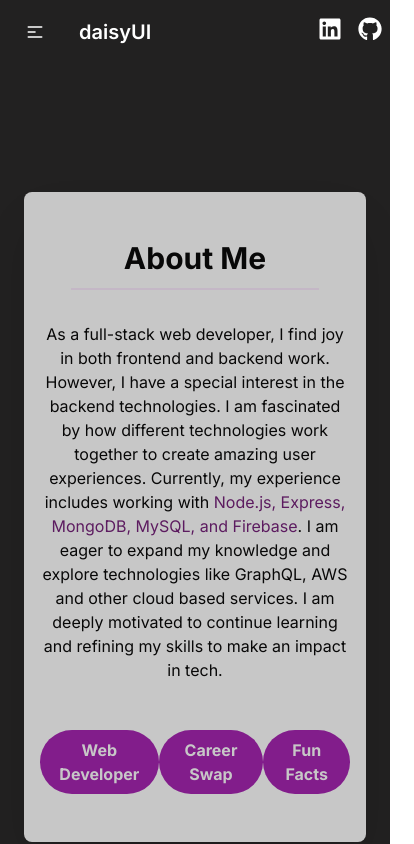
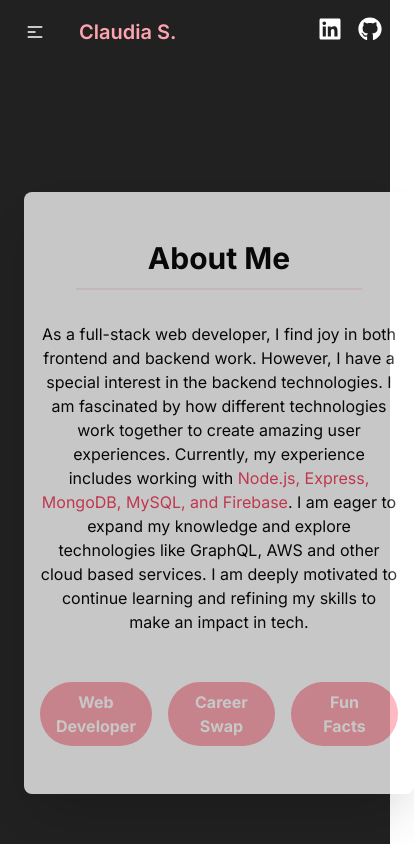
Before and after one commit to cjsolis12/csolis, a Next.js app in the folder fullstack-portfolio/: page /about in a window 390 px wide. Shown: the top 844 px of the page, 414 px wide, since content can reach past the window. Built offline with nearby package versions, Linux system fonts and the light colour scheme.

Commit message:
changed buttons in about me

```diff
--- a/fullstack-portfolio/app/about/page.js
+++ b/fullstack-portfolio/app/about/page.js
@@ -16,7 +16,7 @@ export default function About() {
         work. However, I have a special interest in the backend technologies. I
         am fascinated by how different technologies work together to create
         amazing user experiences. Currently, my experience includes working with
-        <span className="text-fuchsia-900">
+        <span className="text-rose-500">
           {" "}
           Node.js, Express, MongoDB, MySQL, and Firebase
         </span>
@@ -41,25 +41,25 @@ export default function About() {
         <div className="w-full lg:w-3/5 rounded-lg lg:rounded-l-lg lg:rounded-r-none shadow-2xl bg-white opacity-75 mx-6 lg:mx-0">
           <div className="p-4 md:p-12 text-center lg:text-left">
             <h1 className="text-3xl font-bold pt-8 lg:pt-0">About Me</h1>
-            <div className="mx-auto lg:mx-0 w-4/5 pt-3 border-b-2 border-fuchsia-300 opacity-25"></div>
+            <div className="mx-auto lg:mx-0 w-4/5 pt-3 border-b-2 border-rose-300 opacity-25"></div>
 
             {contentMap[selectedContent]}
-            <div className="pt-12 pb-8 flex">
+            <div className="pt-12 pb-8 flex space-x-4">
               <button
                 onClick={() => buttonClicked("default")}
-                className="bg-fuchsia-700 hover:bg-fuchsia-300 text-white font-bold py-2 px-4 rounded-full"
+                className="w-36  bg-rose-300 hover:bg-rose-400 text-white font-bold py-2 px-4 rounded-full"
               >
                 Web Developer
               </button>
               <button
                 onClick={() => buttonClicked("careerSwap")}
-                className="bg-fuchsia-700 hover:bg-fuchsia-300 text-white font-bold py-2 px-4 rounded-full"
+                className="w-36 bg-rose-300 hover:bg-rose-400 text-white font-bold py-2 px-4 rounded-full"
               >
                 Career Swap
               </button>
               <button
                 onClick={() => buttonClicked("funFacts")}
-                className="bg-fuchsia-700 hover:bg-fuchsia-300 text-white font-bold py-2 px-4 rounded-full"
+                className=" w-36 bg-rose-300 hover:bg-rose-400 text-white font-bold py-2 px-4 rounded-full"
               >
                 Fun Facts
               </button>
--- a/fullstack-portfolio/app/navbar/page.js
+++ b/fullstack-portfolio/app/navbar/page.js
@@ -25,7 +25,7 @@ export default function Navbar() {
             </label>
             <ul
               tabIndex={0}
-              className="menu menu-sm dropdown-content mt-3 z-[1] p-2 shadow bg-orange-300 rounded-box w-20 text-3xl"
+              className="menu menu-sm dropdown-content mt-3 z-[1] p-2 shadow bg-rose-300 rounded-box w-20 text-3xl"
             >
               <li>
                 <Link href="/about">About</Link>
@@ -42,7 +42,7 @@ export default function Navbar() {
               </li>
             </ul>
           </div>
-          <a className="btn btn-ghost normal-case text-xl">daisyUI</a>
+          <a className="btn btn-ghost normal-case text-xl text-rose-300">Claudia S.</a>
         </div>
         <div className="navbar-center hidden lg:flex">
           <ul className="menu menu-horizontal px-1">
--- a/fullstack-portfolio/app/work/page.js
+++ b/fullstack-portfolio/app/work/page.js
@@ -108,7 +108,7 @@ export default function work() {
               <div className="mt-auto text-center">
                 <a
                   href={extraWork.link}
-                  className="btn-link text-orange-300"
+                  className="btn-link text-rose-300"
                   target="_blank"
                   rel="noopener noreferrer"
                 >
```
